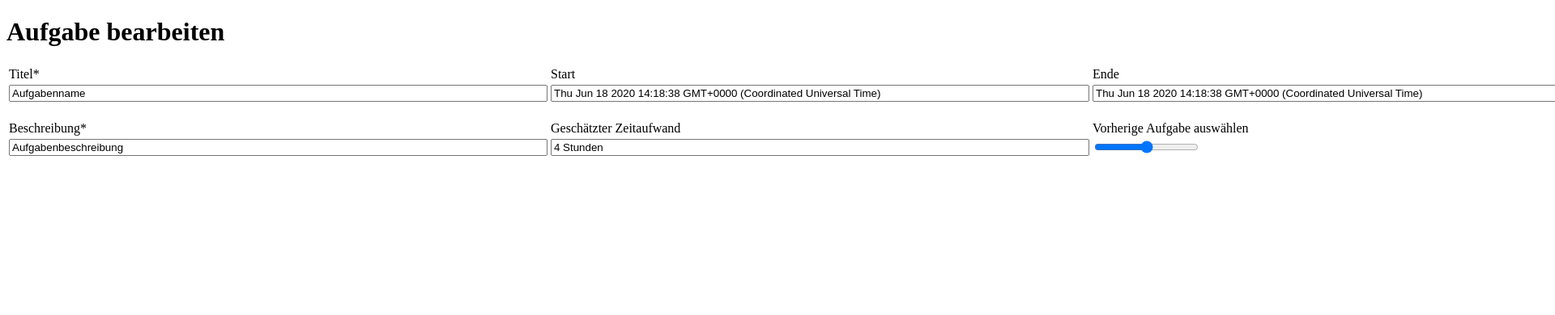
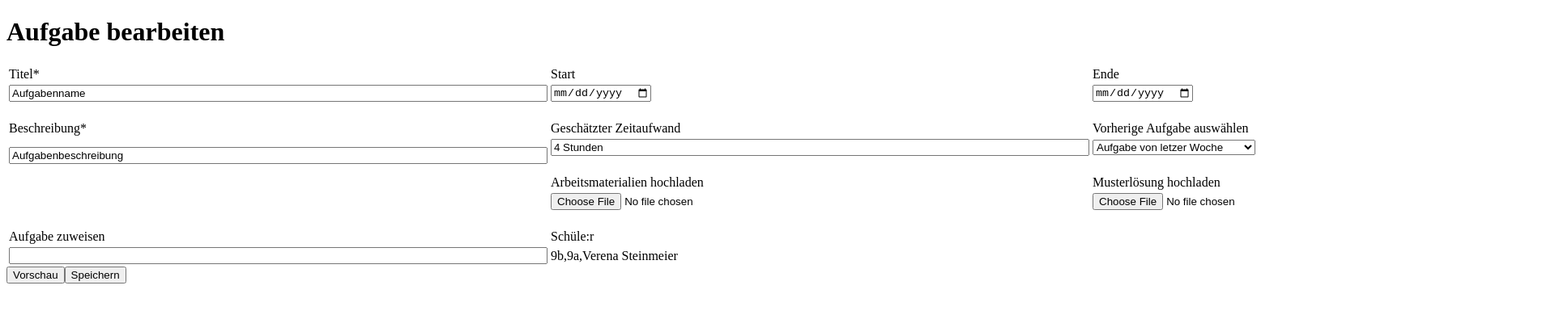
Before and after one commit to klassecloud/frontendTeacher, an Angular app: page / in a window 1280 px wide. Shown: the top 390 px of the page at 81% size, 1920 px wide, since content can reach past the window. Built offline with nearby package versions, Linux system fonts and the light colour scheme.

Commit message:
add fields in html table

```diff
--- a/src/app/edit-task/edit-task.component.html
+++ b/src/app/edit-task/edit-task.component.html
@@ -9,10 +9,10 @@
                 <input  size = 80% [(ngModel)]="task.name" placeholder={{task.name}}/>
         </div></td>
         <td><div>
-            <input size = 80% [(ngModel)]="task.start" placeholder={{task.start}}/>
+            <input size = 80% type='date' [(ngModel)]="task.start" placeholder={{task.start}}/>
         </div></td>
         <td><div>
-            <input size = 80% [(ngModel)]="task.end" placeholder={{task.end}}/>
+            <input size = 80% type=date [(ngModel)]="task.end" placeholder={{task.end}}/>
         </div></td>
     </tr>
     <br>
@@ -30,7 +30,50 @@
             <input size = 80% [(ngModel)]="task.estimated_effort" placeholder={{task.estimated_effort}}/>
         </div></td>
         <td><div>
-            <input width = 80%  type=range placeholder=""/>
+          <form>
+            <select name="previoustask">
+              <option value="1">Aufgabe von letzer Woche</option>
+              <option value="2">Aufgabe von vorletzter Woche</option>
+            </select>
+          </form>
         </div></td>
     </tr>
+
+    <br>
+    <tr>
+      <td></td>
+      <td>Arbeitsmaterialien hochladen</td>
+      <td>Musterlösung hochladen</td>
+    </tr>
+
+    <tr>
+      <td rowspan="2"><div>
+
+      </div></td>
+      <td><div>
+        <input type="file" size = 80% [(ngModel)]="task.materials"/>
+      </div></td>
+      <td><div>
+        <input type="file" size = 80% [(ngModel)]="task.model_solution"/>
+      </div></td>
+    </tr>
+
+  <br>
+  <tr>
+    <td>Aufgabe zuweisen</td>
+    <td>Schüle:r</td>
+  </tr>
+
+  <tr>
+    <td rowspan="2"><div>
+      <input  size = 80% style="height=300px">
+    </div></td>
+    <td><div>
+      <div>{{task.allocate}}</div>
+    </div></td>
+  </tr>
+
 </table>
+
+<button>Vorschau</button>
+<button>Speichern</button>
```
